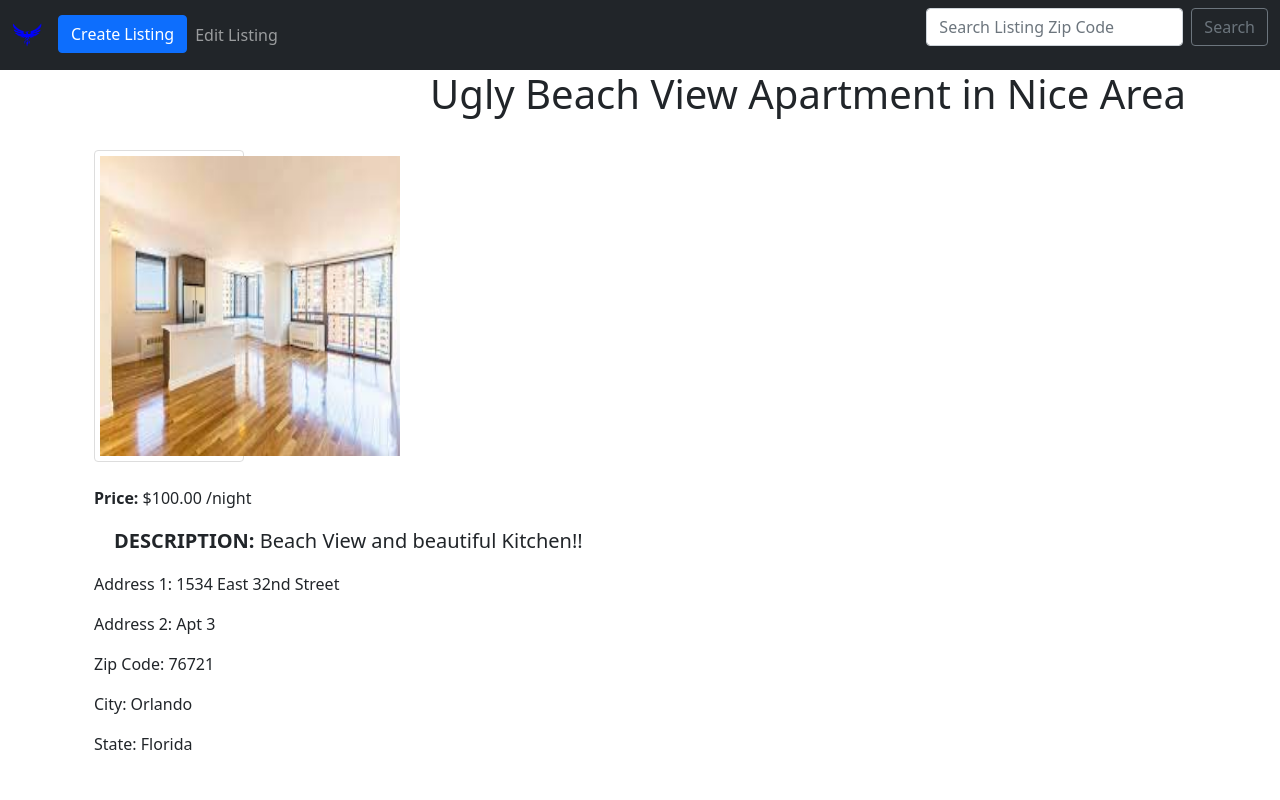
After one commit to tharari21/airbnb_clone, a Django app: page /find-homes/1 in a window 1280 px wide. The commit adds this page. Run offline with Django 3.2, Linux system fonts and the light colour scheme; data comes from the database, SQL or seed files in the repository; both versions use the stored data as it was after the commit.

Commit message:
Basically done

```diff
--- a/Find_Homes/forms.py
+++ b/Find_Homes/forms.py
@@ -15,6 +15,7 @@ class ListingForm(forms.ModelForm):
         exclude = ['location']
 
 
+
 # class EditListing(forms.ModelForm):
 #     class Meta:
 #         model = Listing
--- /dev/null
+++ b/Find_Homes/static/css/Listing.css
@@ -0,0 +1,16 @@
+.listingTitle {
+  text-align: right;
+}
+.listingImage {
+  vertical-align: middle;
+  border: 1px solid #ddd;
+  border-radius: 4px;
+  padding: 5px;
+  width: 150px;
+  /* max-width: 100%; */
+}
+
+.listingDesc {
+  font-size: 20px;
+  padding-left: 20px;
+}
--- /dev/null
+++ b/Find_Homes/templates/Listing.html
@@ -0,0 +1,25 @@
+{%extends 'base.html'%}
+{% load static %}
+
+{% block content %}
+
+
+  <div class="container">
+      <h1 class="listingTitle">{{listing.title}}</h1>
+      <br>
+      <div class="listingImage">
+      <img src="{% static 'images/nice_place.png' %}" alt="" width="300" height="300">
+    </div>
+    <br>
+    <p><b>Price:</b> ${{listing.price_per_night}} /night</p>
+      <p class="listingDesc"> <b>DESCRIPTION:</b> {{listing.description}}</p>
+      <p>Address 1: {{listing.location.address1 }}</p>
+      <p>Address 2: {{listing.location.address2 }}</p>
+      <p>Zip Code: {{listing.location.zip_code}}</p>
+      <p>City: {{listing.location.city}}</p>
+      <p>State: {{listing.location.state }}</p>
+
+
+  </div>
+
+{% endblock %}
--- a/Find_Homes/templates/allListings.html
+++ b/Find_Homes/templates/allListings.html
@@ -14,7 +14,7 @@
     <tbody>
       {% for listing in listings %}
       <tr>
-        <td>{{listing.title}}</td>
+        <td><a href="{% url 'get_home' listing.id %}">{{listing.title}}</a></td>
         <td>{{listing.location.city}}</td>
         <td>{{listing.location.state}}</td>
         <td><a href="{% url 'update' listing.id %}">Update</a></td>
--- a/Find_Homes/templates/base.html
+++ b/Find_Homes/templates/base.html
@@ -3,7 +3,9 @@
 <html lang="en">
 <head>
     <link href="https://cdn.jsdelivr.net/npm/bootstrap@5.0.0-beta3/dist/css/bootstrap.min.css" rel="stylesheet" integrity="sha384-eOJMYsd53ii+scO/bJGFsiCZc+5NDVN2yr8+0RDqr0Ql0h+rP48ckxlpbzKgwra6" crossorigin="anonymous">
-    <link rel="stylesheet" href="static/css/index.css">
+    <link rel="stylesheet" href="{% static 'css/index.css'%}">
+    <link rel="stylesheet" href="{% static 'css/Listing.css'%}">
+
     <meta charset="UTF-8">
     <meta http-equiv="X-UA-Compatible" content="IE=edge">
     <meta name="viewport" content="width=device-width, initial-scale=1.0">
@@ -32,7 +34,7 @@
             </ul>
 
           </div>
-          <form class="d-flex" method="POST" action="find-homes" > <!--{% url 'find_homes' %} -->
+          <form class="d-flex" method="POST" action="{% url 'find_homes' %}" > <!--{% url 'find_homes' %} -->
             {% csrf_token %}
             <input class="form-control me-2" name="searched" type="search" placeholder="Search Listing Zip Code" aria-label="Search">
             <button class="btn btn-outline-secondary" type="submit">Search</button>
--- a/Find_Homes/templates/searchListings.html
+++ b/Find_Homes/templates/searchListings.html
@@ -17,7 +17,7 @@
     <tbody>
       {% for listing in listings %}
       <tr>
-        <td>{{listing.title}}</td>
+        <td><a href="{% url 'get_home' listing.id %}">{{listing.title}}</a></td>
         <td>{{listing.location.city}}</td>
         <td>{{listing.location.state}}</td>
       </tr>
--- a/Find_Homes/urls.py
+++ b/Find_Homes/urls.py
@@ -7,6 +7,7 @@ from django.conf import settings
 urlpatterns = [
     path('', views.index, name='home'),
     path('find-homes', views.find_home, name='find_homes'),
+    path('find-homes/<str:pk>', views.get_home, name='get_home'),
     path('create-listing', views.create_listing, name='create_listing'),
     path('edit-listing', views.edit_listing, name='edit_listing'),
     path('edit-listing/update/<str:pk>', views.update_listing, name='update'),
--- a/Find_Homes/views.py
+++ b/Find_Homes/views.py
@@ -85,3 +85,9 @@ def delete_listing(request, pk):
         location.delete()
         return redirect('/')
     return render(request, 'delete.html', {'item': listing})
+
+
+def get_home(request, pk):
+    listing = Listing.objects.get(id=pk)
+    if request.method == 'GET':
+        return render(request, 'Listing.html', {'listing': listing})
```
Also changed, not shown: Find_Homes/models.py (+1 -15 lines), Find_Homes/migrations/0001_initial.py, Find_Homes/static/images/nice_place.png (added), db.sqlite3, media/images/nice_place.png (renamed from media/images/noProfile_RIcnGE8.png).
